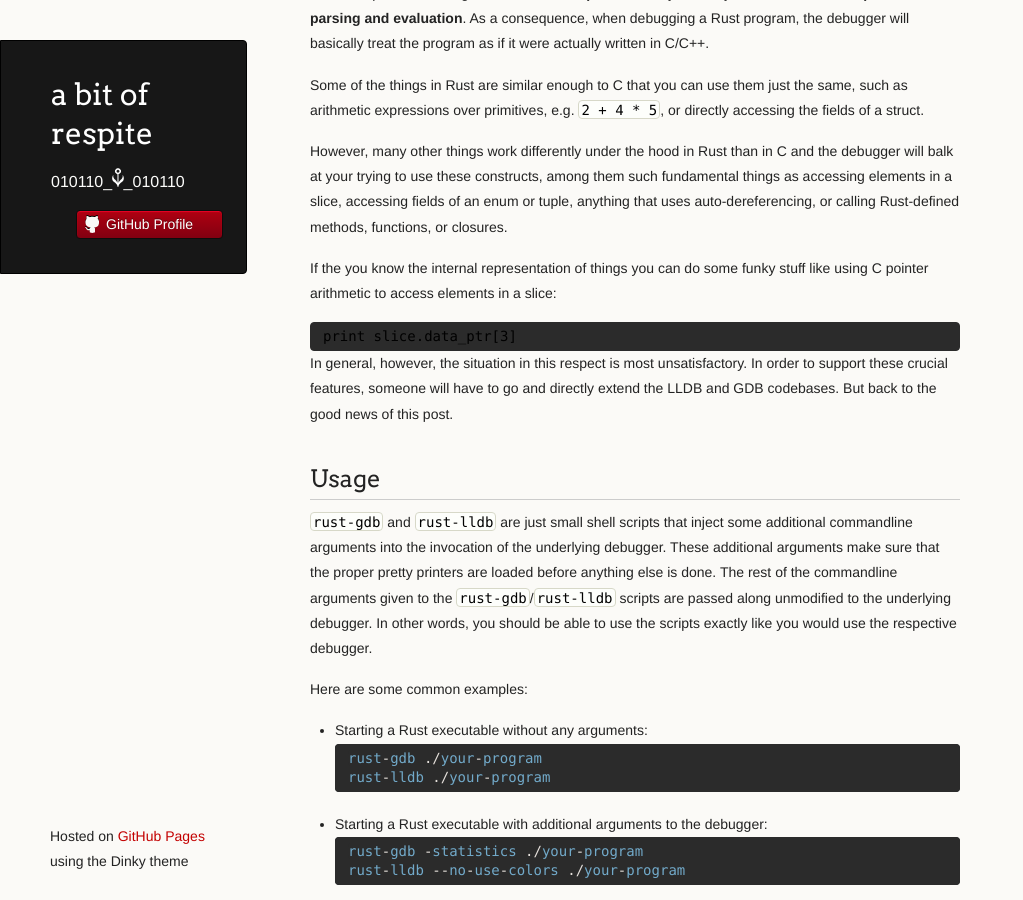
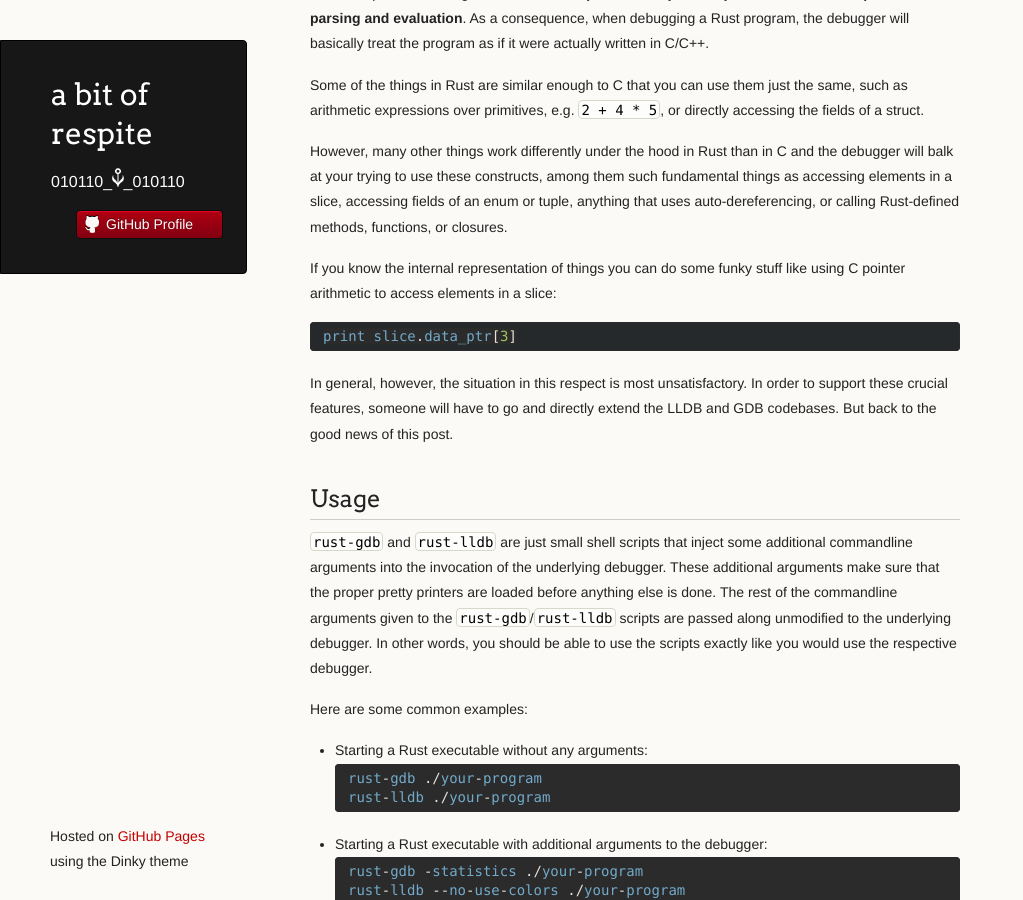
Before and after one commit to michaelwoerister/michaelwoerister.github.io, a Jekyll site: the page built from _posts/2015-03-27-rust-xxdb.md, in a window 1280 px wide and 900 px high, scrolled down 2228 px. Shown: the whole window, without its empty margins (0-1023 px from the left). Built offline with Jekyll 4.4.1, drawn with Linux system fonts in a browser that asks for light colours.

Commit message:
Fix zero-contrast in pseudo-C by properly marking the code chunk. Fix lack of proofreading

````diff
--- a/_posts/2015-03-27-rust-xxdb.md
+++ b/_posts/2015-03-27-rust-xxdb.md
@@ -119,10 +119,10 @@ fundamental things as accessing elements in a slice, accessing fields of an enum
 or tuple, anything that uses auto-dereferencing, or calling Rust-defined
 methods, functions, or closures.
 
-If the you know the internal representation of things you can do some funky
+If you know the internal representation of things you can do some funky
 stuff like using C pointer arithmetic to access elements in a slice:
 
-```C
+```c
 print slice.data_ptr[3]
 ```
 
````
